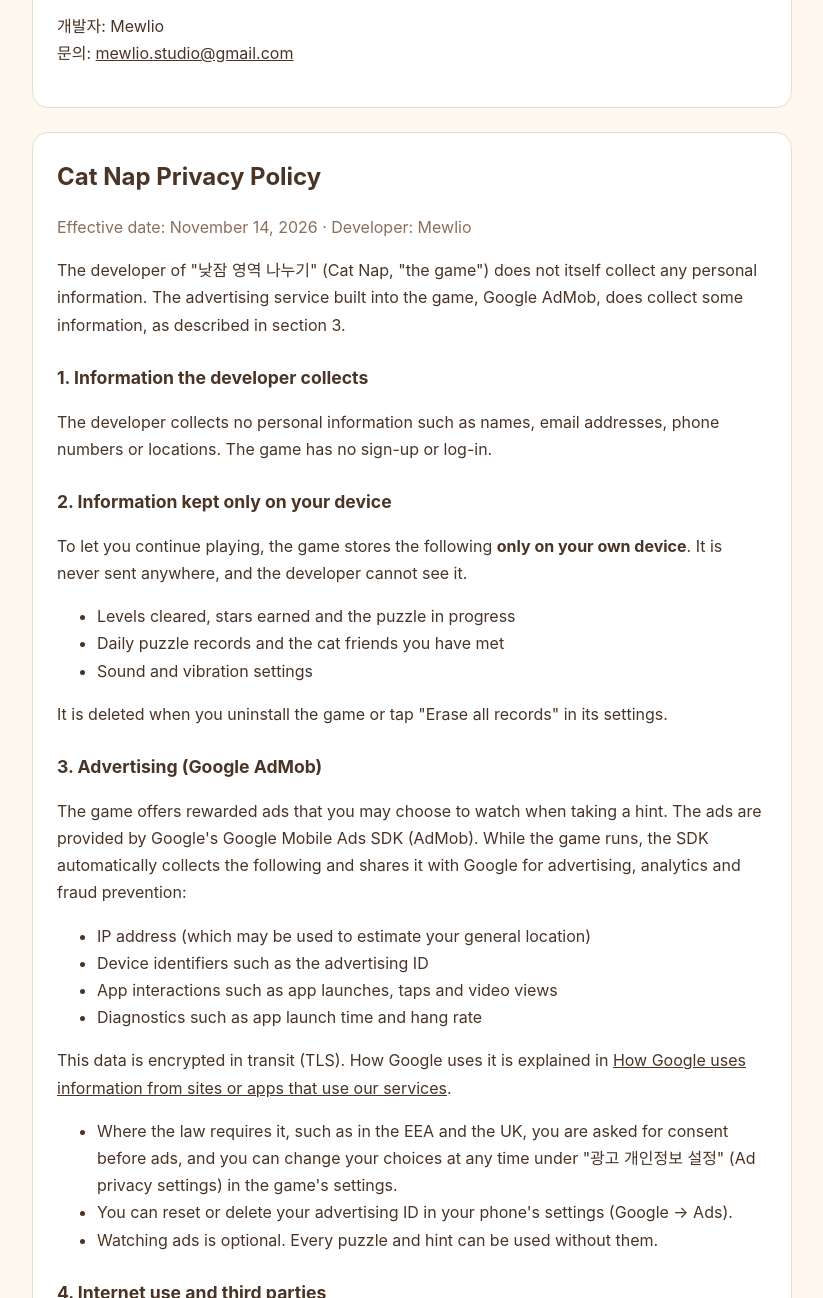
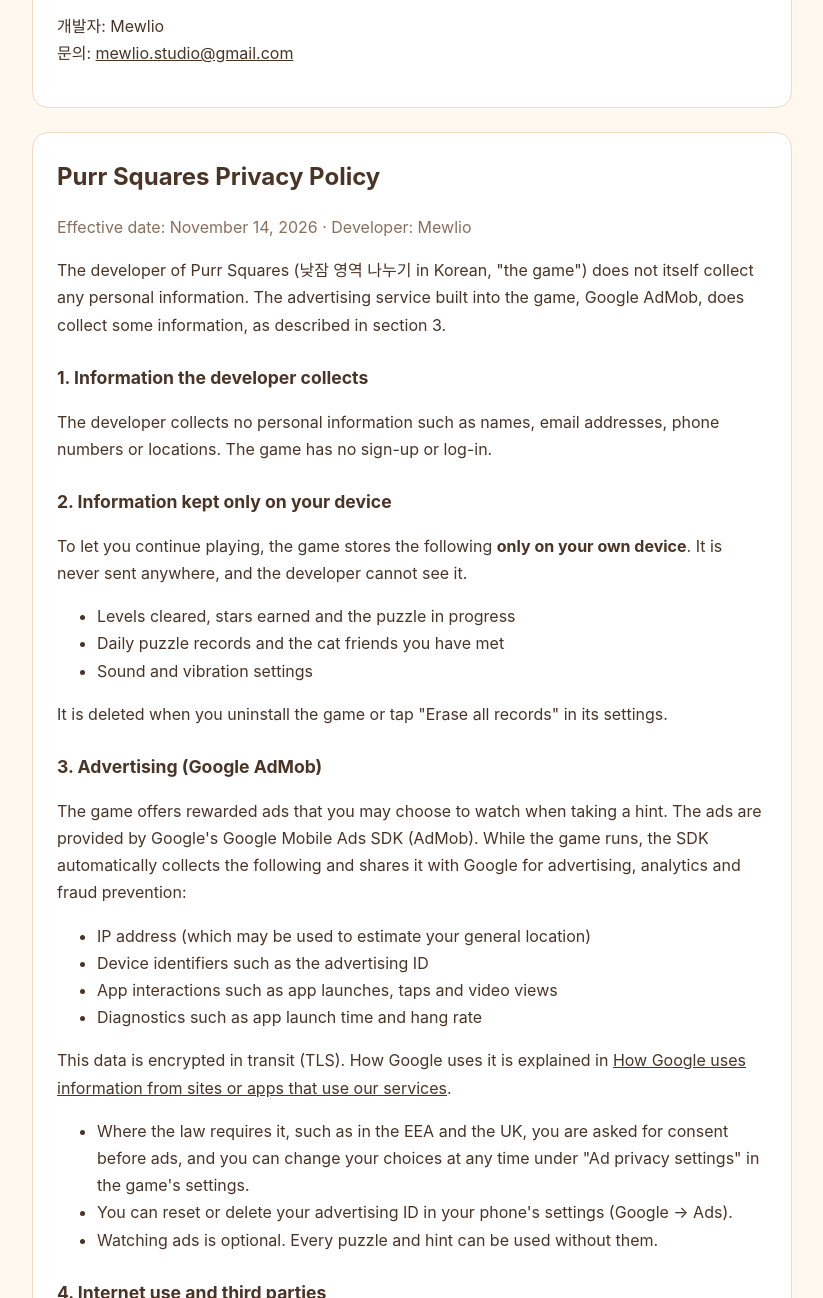
Before and after one commit to mewlio/mewlio.github.io, a plain HTML site: page catnap-privacy.html in a window 1280 px wide. Shown: the part 1502-2800 px from the top of the page, without its empty margins (228-1051 px from the left). Drawn offline with Linux system fonts and the light colour scheme.

Commit message:
Add files via upload

```diff
--- a/catnap-privacy.html
+++ b/catnap-privacy.html
@@ -3,7 +3,7 @@
 <head>
 <meta charset="utf-8">
 <meta name="viewport" content="width=device-width, initial-scale=1">
-<title>Privacy Policy · Cat Nap (낮잠 영역 나누기)</title>
+<title>Privacy Policy · Purr Squares (낮잠 영역 나누기)</title>
 <style>
   :root { --bg: #fff8ee; --text: #4a3426; --muted: #8a6f5c; --card: #ffffff; --line: #ecdcc8; }
   @media (prefers-color-scheme: dark) {
@@ -25,7 +25,7 @@
   <nav><a href="#ko">한국어</a><a href="#en">English</a></nav>
 
   <section class="card" id="ko" lang="ko">
-    <h1>낮잠 영역 나누기 개인정보 처리방침</h1>
+    <h1>낮잠 영역 나누기 (Purr Squares) 개인정보 처리방침</h1>
     <p class="muted">시행일: 2026년 11월 14일 · 개발자: Mewlio</p>
     <p>「낮잠 영역 나누기」(이하 "게임")는 개발자가 이용자의 개인정보를 직접 수집하지 않습니다. 다만 게임에 들어 있는 Google의 광고 서비스(AdMob)가 아래 3항처럼 일부 정보를 수집합니다.</p>
 
@@ -70,9 +70,9 @@
   </section>
 
   <section class="card" id="en" lang="en">
-    <h1>Cat Nap Privacy Policy</h1>
+    <h1>Purr Squares Privacy Policy</h1>
     <p class="muted">Effective date: November 14, 2026 · Developer: Mewlio</p>
-    <p>The developer of "낮잠 영역 나누기" (Cat Nap, "the game") does not itself collect any personal information. The advertising service built into the game, Google AdMob, does collect some information, as described in section 3.</p>
+    <p>The developer of Purr Squares (낮잠 영역 나누기 in Korean, "the game") does not itself collect any personal information. The advertising service built into the game, Google AdMob, does collect some information, as described in section 3.</p>
 
     <h2>1. Information the developer collects</h2>
     <p>The developer collects no personal information such as names, email addresses, phone numbers or locations. The game has no sign-up or log-in.</p>
@@ -96,7 +96,7 @@
     </ul>
     <p>This data is encrypted in transit (TLS). How Google uses it is explained in <a href="https://policies.google.com/technologies/partner-sites">How Google uses information from sites or apps that use our services</a>.</p>
     <ul>
-      <li>Where the law requires it, such as in the EEA and the UK, you are asked for consent before ads, and you can change your choices at any time under "광고 개인정보 설정" (Ad privacy settings) in the game's settings.</li>
+      <li>Where the law requires it, such as in the EEA and the UK, you are asked for consent before ads, and you can change your choices at any time under "Ad privacy settings" in the game's settings.</li>
       <li>You can reset or delete your advertising ID in your phone's settings (Google → Ads).</li>
       <li>Watching ads is optional. Every puzzle and hint can be used without them.</li>
     </ul>
```
Also changed, not shown: index.html (+1 -1 lines).
